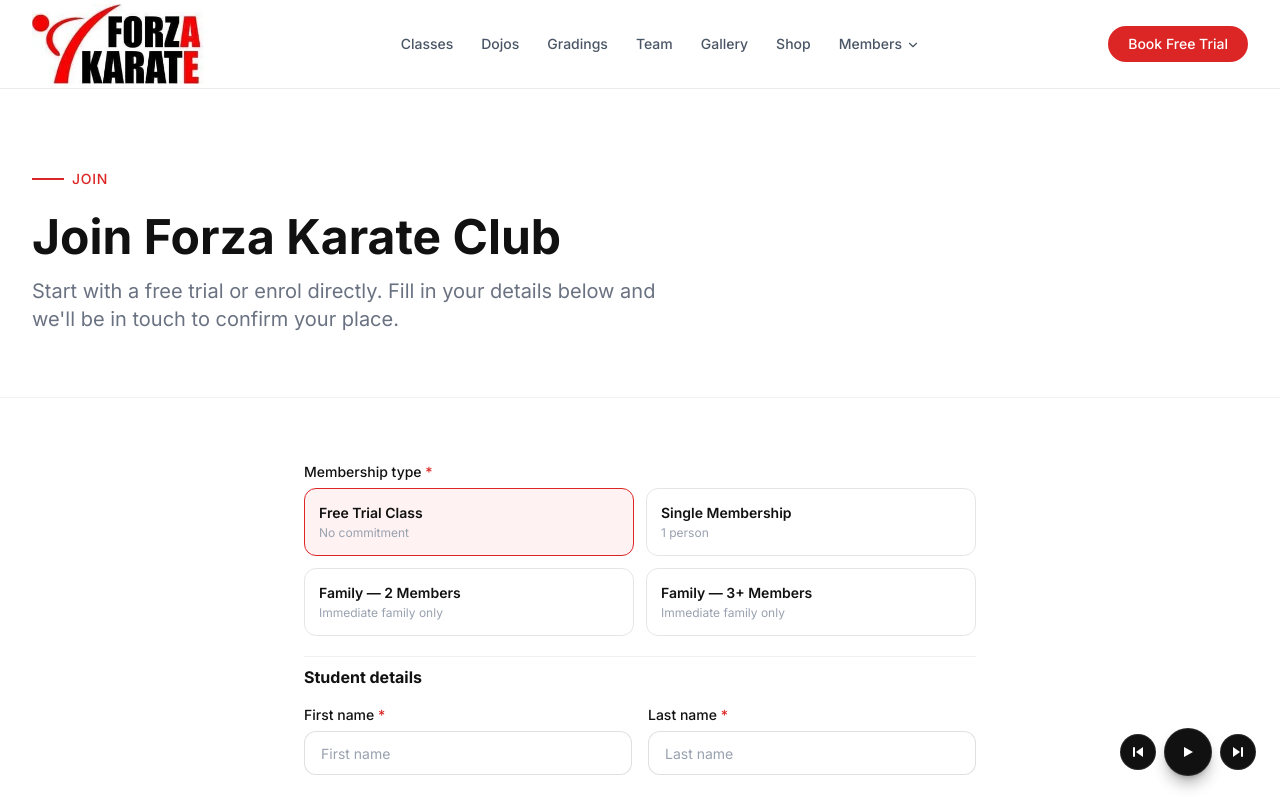
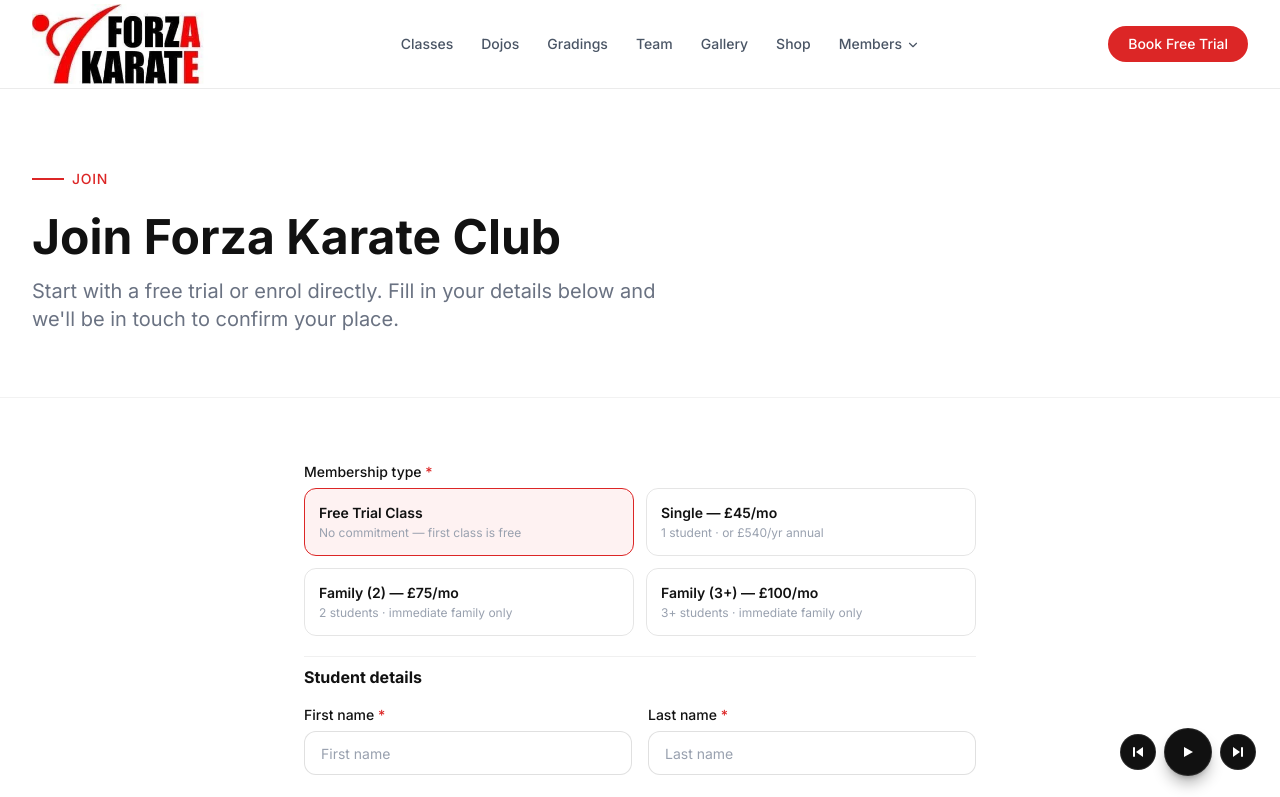
Before and after one commit to anthonieveritt-afk/forza-karate-website, a Next.js app: page /join in a window 1280 px wide. Shown: the top 797 px of the page. Built offline with nearby package versions, Linux system fonts and the light colour scheme.

Commit message:
join: add prices to membership selector; belt-and-braces sessionStorage fallback for memberId threading

```diff
--- a/app/join/enrol/page.tsx
+++ b/app/join/enrol/page.tsx
@@ -87,7 +87,16 @@ function Field({ label, children }: { label: string; children: React.ReactNode }
 function EnrolWizard() {
   const router = useRouter()
   const searchParams = useSearchParams()
-  const urlMemberId = Number(searchParams.get('memberId') || searchParams.get('resume') || '0')
+  const paramMemberId = Number(searchParams.get('memberId') || searchParams.get('resume') || '0')
+  // Fallback: check sessionStorage if URL param wasn't threaded through
+  const storedMemberId = typeof window !== 'undefined'
+    ? Number(sessionStorage.getItem('pendingEnrolMemberId') || '0')
+    : 0
+  const urlMemberId = paramMemberId > 0 ? paramMemberId : storedMemberId
+  // Clear sessionStorage once consumed
+  if (urlMemberId > 0 && typeof window !== 'undefined') {
+    sessionStorage.removeItem('pendingEnrolMemberId')
+  }
 
   const [step, setStep] = useState(urlMemberId > 0 ? 1 : 0)
   const [loading, setLoading] = useState(false)
--- a/app/join/page.tsx
+++ b/app/join/page.tsx
@@ -91,7 +91,11 @@ export default function JoinPage() {
         heardAboutUs: g('heardAboutUs') || undefined,
         discountCode: g('discountCode') || undefined,
       })
-      setEnrolMemberId(result.memberId || null)
+      const mid = result.memberId || 0
+      setEnrolMemberId(mid || null)
+      if (mid > 0 && typeof window !== 'undefined') {
+        sessionStorage.setItem('pendingEnrolMemberId', String(mid))
+      }
       setStatus('done')
     } catch {
       setStatus('error')
@@ -170,10 +174,10 @@ export default function JoinPage() {
                 <p className={label}>Membership type {req}</p>
                 <div className="grid grid-cols-2 gap-3">
                   {[
-                    { value: 'trial', label: 'Free Trial Class', sub: 'No commitment' },
-                    { value: 'single', label: 'Single Membership', sub: '1 person' },
-                    { value: 'family2', label: 'Family — 2 Members', sub: 'Immediate family only' },
-                    { value: 'family3plus', label: 'Family — 3+ Members', sub: 'Immediate family only' },
+                    { value: 'trial',      label: 'Free Trial Class',      sub: 'No commitment — first class is free' },
+                    { value: 'single',     label: 'Single — £45/mo',        sub: '1 student · or £540/yr annual' },
+                    { value: 'family2',    label: 'Family (2) — £75/mo',    sub: '2 students · immediate family only' },
+                    { value: 'family3plus',label: 'Family (3+) — £100/mo',  sub: '3+ students · immediate family only' },
                   ].map((opt) => (
                     <label key={opt.value}
                       className={`flex flex-col gap-0.5 p-3.5 rounded-xl border cursor-pointer transition-all ${membershipType === opt.value ? 'border-[#dc2626] bg-red-50' : 'border-black/10 hover:border-black/20'}`}>
```
